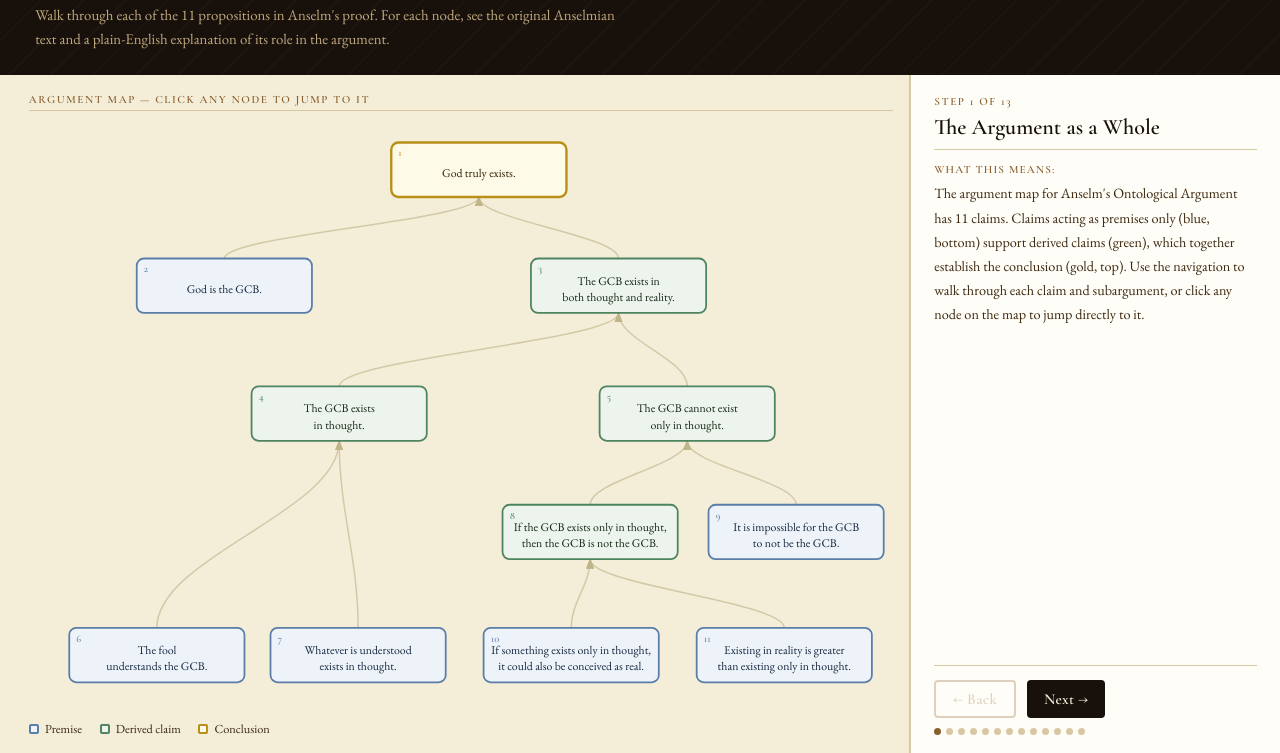
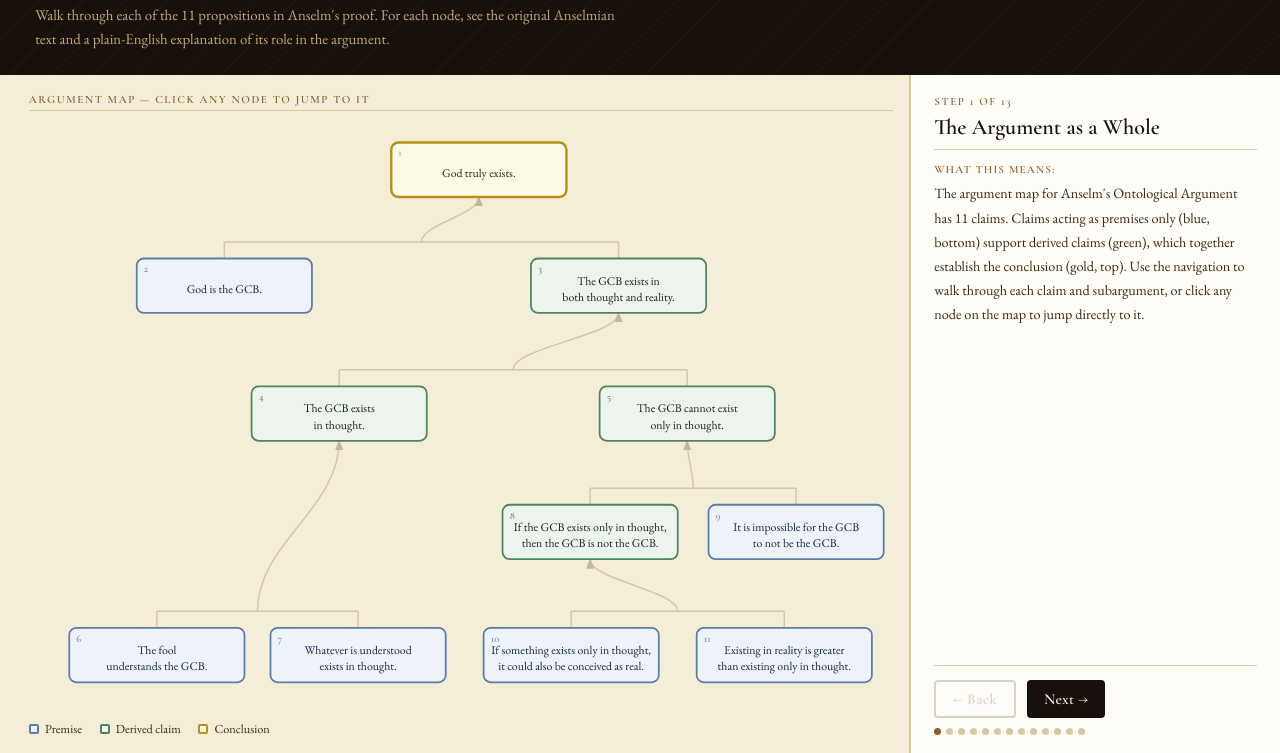
Before and after one commit to alcibiades22/Proslogion-Map, a plain HTML site: page index.html in a window 1280 px wide. Shown: the part 101-854 px from the top of the page. Drawn offline with nearby package versions, Linux system fonts and the light colour scheme.

Commit message:
Add files via upload

```diff
--- a/index.html
+++ b/index.html
@@ -200,18 +200,13 @@ const NODES={
  11: {cx:638,cy:452, label:"Existing in reality is greater\nthan existing only in thought.",            type:'premise'},
 };
 
-// ── Edges (from premise to derived/conclusion) ─────────────────────────────
-const EDGES=[
-  {f:6, t:4,  id:'e64' },
-  {f:7, t:4,  id:'e74' },
-  {f:10,t:8,  id:'e108'},
-  {f:11,t:8,  id:'e118'},
-  {f:8, t:5,  id:'e85' },
-  {f:9, t:5,  id:'e95' },
-  {f:4, t:3,  id:'e43' },
-  {f:5, t:3,  id:'e53' },
-  {f:2, t:1,  id:'e21' },
-  {f:3, t:1,  id:'e31' },
+// ── Linked premise pairs (bracket + single arrow to target) ────────────────
+const LINKS=[
+  {srcs:[6,7],   tgt:4, id:'l67_4'  },
+  {srcs:[10,11], tgt:8, id:'l1011_8'},
+  {srcs:[8,9],   tgt:5, id:'l89_5'  },
+  {srcs:[4,5],   tgt:3, id:'l45_3'  },
+  {srcs:[2,3],   tgt:1, id:'l23_1'  },
 ];
 
 // ── Tour steps (logical order: premises → derived → conclusion) ────────────
@@ -254,7 +249,7 @@ const TOUR=[
     quote:"Hence, even the fool is convinced that something exists in the understanding, at least, than which nothing greater can be conceived.",
     gloss:"This follows from the two preceding premises. Since the fool understands the GCB (node 6), and whatever is understood exists in thought (node 7), the GCB at minimum exists as a mental object. Anselm and the atheist agree on this much.",
     inf:"Derived from: The fool understands the GCB  ＋  Whatever is understood exists in thought",
-    an:[4,6,7], ae:['e64','e74']
+    an:[4,6,7], ae:['l67_4']
   },
   {
     nid:10,
@@ -279,7 +274,7 @@ const TOUR=[
     quote:"If that than which nothing greater can be conceived exists in the understanding alone, this very being than which nothing greater can be conceived is one than which a greater can be conceived — which is absurd.",
     gloss:"Combine nodes 10 and 11: a mind-only thing can be conceived as real (10), and a real version is greater than a mind-only version (11). So a mind-only GCB could always be surpassed by its real counterpart — meaning it was never truly the greatest conceivable being. The concept self-defeats.",
     inf:"Derived from: Thought-things can be conceived as real  ＋  Existing in reality is greater",
-    an:[8,10,11], ae:['e108','e118']
+    an:[8,10,11], ae:['l1011_8']
   },
   {
     nid:9,
@@ -328,7 +323,7 @@ const TOUR=[
   </div>
 </div>`,
     inf:"Derived from: If the GCB exists only in thought, then the GCB is not the GCB  ＋  It is impossible for the GCB to not be the GCB",
-    an:[5,8,9], ae:['e85','e95']
+    an:[5,8,9], ae:['l89_5']
   },
   {
     nid:2,
@@ -345,7 +340,7 @@ const TOUR=[
     quote:"And it assuredly exists so truly, that it cannot be conceived not to exist.",
     gloss:"We've now established that the GCB exists in thought (node 4) and that it cannot be only in thought (node 5). The only option remaining: it exists in both modes — in the understanding and in reality.",
     inf:"Derived from: The GCB exists in thought  ＋  The GCB cannot exist only in thought",
-    an:[3,4,5], ae:['e43','e53']
+    an:[3,4,5], ae:['l45_3']
   },
   {
     nid:1,
@@ -354,7 +349,7 @@ const TOUR=[
     quote:"This being thou art, O Lord, our God.",
     gloss:"The final step closes the argument. God just is the GCB (node 2), and the GCB must exist in reality (node 3). Therefore God exists in reality. Anselm believes he has shown that denying God's existence is a logical self-contradiction — not merely a theological error.",
     inf:"Derived from: God is the GCB  ＋  The GCB exists in both thought and reality",
-    an:[1,2,3], ae:['e21','e31']
+    an:[1,2,3], ae:['l23_1']
   },
 ];
 
@@ -410,27 +405,46 @@ function buildSVG(){
   const ae=new Set(s.ae);
   const hasActive=s.nid!==null;
 
-  // ── Draw edges first (behind nodes)
-  EDGES.forEach(e=>{
-    const src=NODES[e.f], tgt=NODES[e.t];
-    const isAct=ae.has(e.id);
-    const isSup=!isAct&&an.has(e.f)&&an.has(e.t);
+  // ── Draw linked-premise brackets (behind nodes)
+  LINKS.forEach(lk=>{
+    const s0=NODES[lk.srcs[0]], s1=NODES[lk.srcs[1]], tgt=NODES[lk.tgt];
+    const isAct=ae.has(lk.id);
+    const isSup=!isAct && lk.srcs.every(id=>an.has(id)) && an.has(lk.tgt);
     const dim=hasActive&&!isAct&&!isSup;
 
-    // arrow goes from top of source node to bottom of target node
-    const x1=src.cx, y1=src.cy-HH;
-    const x2=tgt.cx, y2=tgt.cy+HH;
-    const dy=Math.abs(y1-y2);
-    // cubic bezier: control points pull inward
-    const d=`M${x1},${y1} C${x1},${y1-dy*.38} ${x2},${y2+dy*.38} ${x2},${y2}`;
+    const col = isAct ? 'var(--e-act)' : (isSup ? 'var(--e-sup)' : 'var(--e-dim)');
+    const sw  = isAct ? 2 : 1.3;
+    const op  = dim ? .15 : .9;
+    const marker = isAct ? 'url(#arr-a)' : (isSup ? 'url(#arr-s)' : 'url(#arr-d)');
 
+    // bracket sits 14px above the top of the source nodes
+    const bracketY = s0.cy - HH - 14;
+    const x0 = s0.cx;
+    const x1 = s1.cx;
+    const midX = (x0 + x1) / 2;
+
+    // vertical stub from top of each source up to bracket
+    [x0, x1].forEach(x => {
+      svg.appendChild(el('line',{
+        x1:x, y1:NODES[lk.srcs[x===x0?0:1]].cy - HH,
+        x2:x, y2:bracketY,
+        stroke:col, 'stroke-width':sw, opacity:op,
+      }));
+    });
+
+    // horizontal bracket bar
+    svg.appendChild(el('line',{
+      x1:x0, y1:bracketY, x2:x1, y2:bracketY,
+      stroke:col, 'stroke-width':sw, opacity:op,
+    }));
+
+    // single arrow from bracket midpoint up to bottom of target
+    const ty = tgt.cy + HH;
+    const dy = Math.abs(bracketY - ty);
+    const d = `M${midX},${bracketY} C${midX},${bracketY - dy*.4} ${tgt.cx},${ty + dy*.4} ${tgt.cx},${ty}`;
     svg.appendChild(el('path',{
-      d,
-      stroke:isAct?'var(--e-act)':(isSup?'var(--e-sup)':'var(--e-dim)'),
-      'stroke-width':isAct?2:1.3,
-      fill:'none',
-      'marker-end':isAct?'url(#arr-a)':(isSup?'url(#arr-s)':'url(#arr-d)'),
-      opacity:dim?.18:.88,
+      d, stroke:col, 'stroke-width':sw, fill:'none',
+      'marker-end':marker, opacity:op,
     }));
   });
 
```
